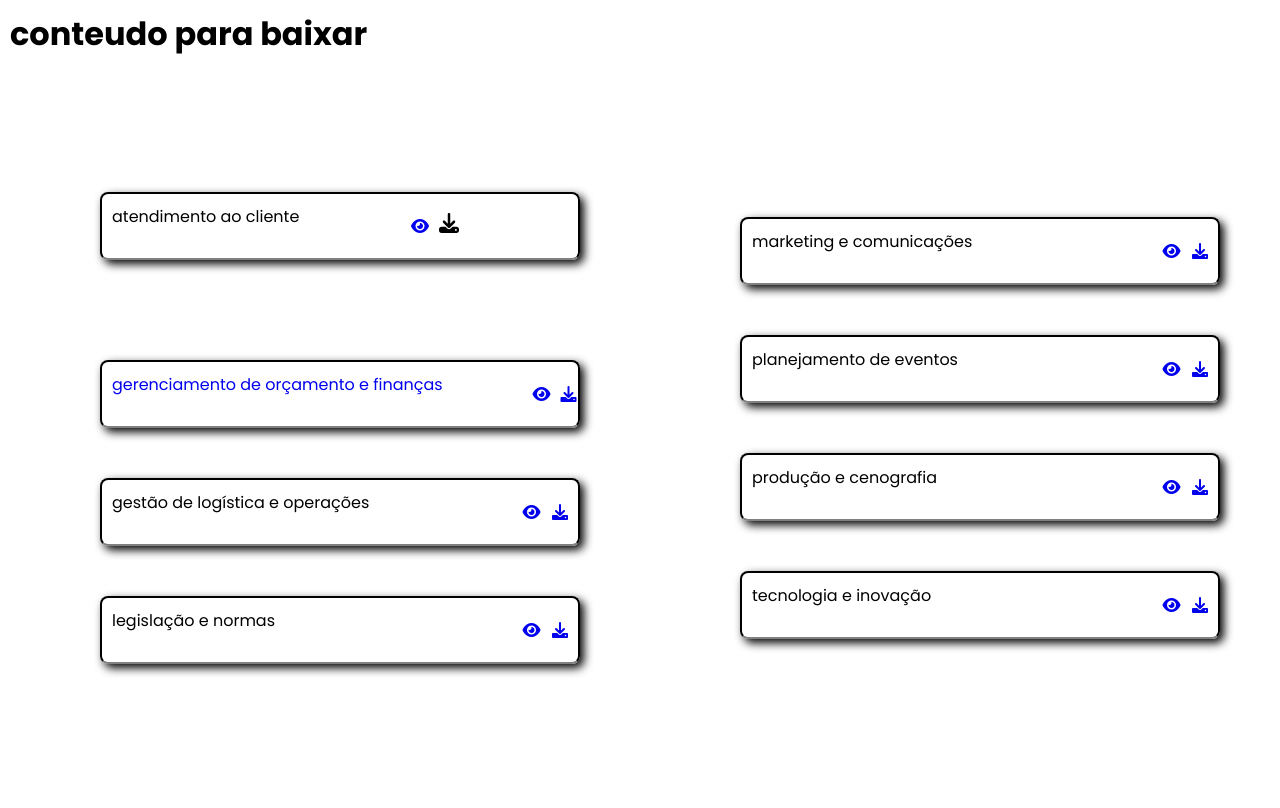
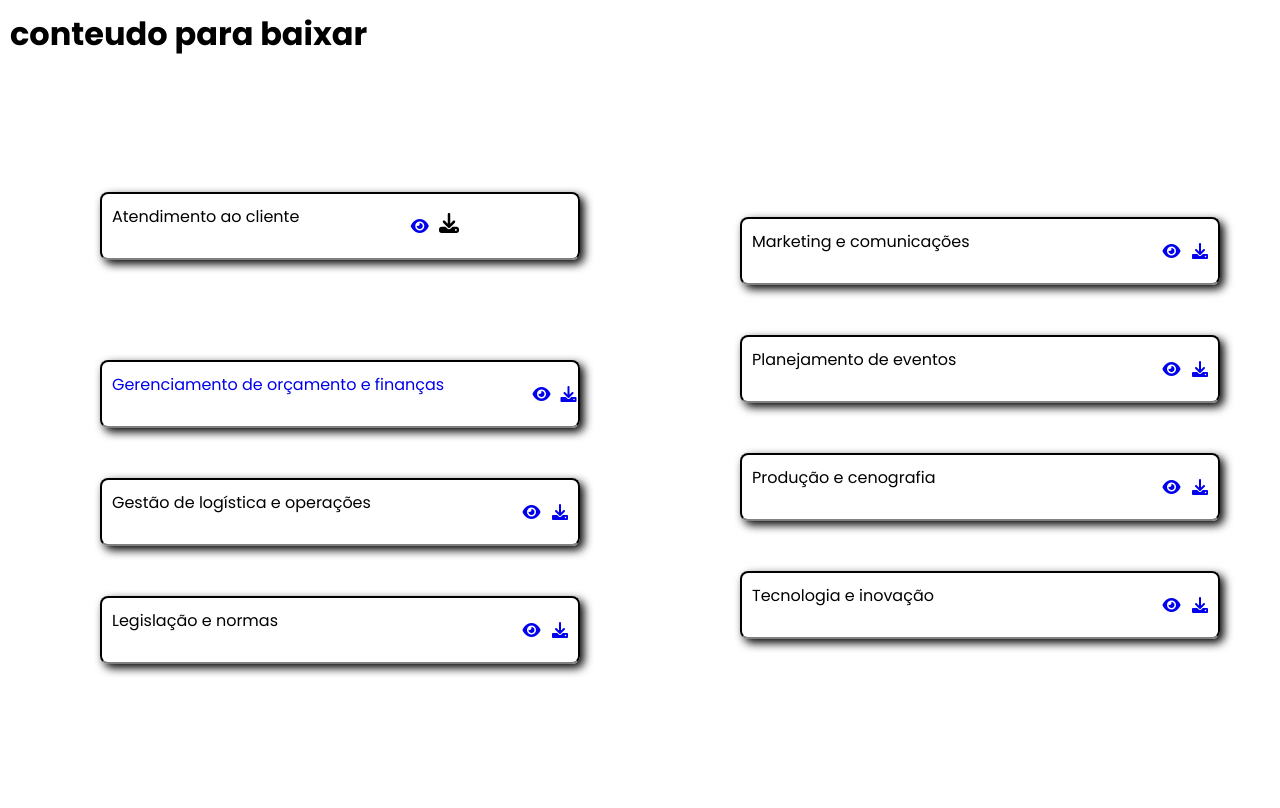
Before and after one commit to beecreep/SLA, a Flask app: page /eventos in a window 1280 px wide. Run offline with Flask 3, Linux system fonts and the light colour scheme.

Commit message:
nada demais

```diff
--- a/templates/materias.html/curso-sites/eventos.html
+++ b/templates/materias.html/curso-sites/eventos.html
@@ -14,7 +14,7 @@
 
     <div id="conteudo-materia">
         <div class="divisoria">
-            <div class="conteudo"><span>atendimento ao cliente</span>
+            <div class="conteudo"><span>Atendimento ao cliente</span>
                 <div class="icones">
                     <a href="/pdf/view/pdf-eventos/atendimento ao cliente.pdf"> <i class="fa-solid fa-eye"></i> </a>
                     <a href="/pdf/download/pdf-eventos/atendimento ao cliente.pdf" download="atendimento ao cliente.pdf">
@@ -22,21 +22,21 @@
 
                 </div>
             </div>
-            <div class="conteudo"><span>gerenciamento de orçamento e finanças</span>
+            <div class="conteudo"><span>Gerenciamento de orçamento e finanças</span>
                 <div class="icones">
                     <a href="/pdf/view/pdf-eventos/gerenciamento de orçamento e finanças.pdf"> <i class="fa-solid fa-eye"></i> </a>
                     <a href="/pdf/download/pdf-eventos/gerenciamento de orçamento e finanças.pdf" download="gerenciamento de orçamento e finanças.pdf">
                         <i class="fa-solid fa-download"></i> </a>
                 </div>
             </div>
-            <div class="conteudo"><span>gestão de logística e operações</span> <!-- Corrigido para "gestão" -->
+            <div class="conteudo"><span>Gestão de logística e operações</span> <!-- Corrigido para "gestão" -->
                 <div class="icones">
                     <a href="/pdf/view/pdf-eventos/gestao de logistica e operaçoes.pdf"> <i class="fa-solid fa-eye"></i> </a>
                     <a href="/pdf/download/pdf-eventos/gestao de logistica e operaçoes.pdf" download="gestao de logistica e operaçoes.pdf">
                         <i class="fa-solid fa-download"></i> </a>
                 </div>
             </div>
-            <div class="conteudo"><span>legislação e normas</span> <!-- Corrigido para "legislação" -->
+            <div class="conteudo"><span>Legislação e normas</span> <!-- Corrigido para "legislação" -->
                 <div class="icones">
                     <a href="/pdf/view/pdf-eventos/legislacao e normas.pdf"> <i class="fa-solid fa-eye"></i> </a>
                     <a href="/pdf/download/pdf-eventos/legislacao e normas.pdf" download="legislacao e normas.pdf">
@@ -46,28 +46,28 @@
         </div>
 
         <div class="divisoria">
-            <div class="conteudo"><span>marketing e comunicações</span> <!-- Corrigido para "comunicações" -->
+            <div class="conteudo"><span>Marketing e comunicações</span> <!-- Corrigido para "comunicações" -->
                 <div class="icones">
                     <a href="/pdf/view/pdf-eventos/marketing e comunicacoes.pdf"> <i class="fa-solid fa-eye"></i> </a>
                     <a href="/pdf/download/pdf-eventos/marketing e comunicacoes.pdf" download="marketing e comunicacoes.pdf">
                         <i class="fa-solid fa-download"></i> </a>
                 </div>
             </div>
-            <div class="conteudo"><span>planejamento de eventos</span> <!-- Corrigido para "planejamento de eventos" -->
+            <div class="conteudo"><span>Planejamento de eventos</span> <!-- Corrigido para "planejamento de eventos" -->
                 <div class="icones">
                     <a href="/pdf/view/pdf-eventos/planejamento-eventos.pdf"> <i class="fa-solid fa-eye"></i> </a>
                     <a href="/pdf/download/pdf-eventos/planejamento-eventos.pdf" download="planejamento-eventos.pdf">
                         <i class="fa-solid fa-download"></i> </a>
                 </div>
             </div>
-            <div class="conteudo"><span>produção e cenografia</span> <!-- Corrigido para "produção" -->
+            <div class="conteudo"><span>Produção e cenografia</span> <!-- Corrigido para "produção" -->
                 <div class="icones">
                     <a href="/pdf/view/pdf-eventos/producao e cenografia.pdf"> <i class="fa-solid fa-eye"></i> </a>
                     <a href="/pdf/download/pdf-eventos/producao e cenografia.pdf" download="producao e cenografia.pdf">
                         <i class="fa-solid fa-download"></i> </a>
                 </div>
             </div>
-            <div class="conteudo"><span>tecnologia e inovação</span> <!-- Corrigido para "inovação" -->
+            <div class="conteudo"><span>Tecnologia e inovação</span> <!-- Corrigido para "inovação" -->
                 <div class="icones">
                     <a href="/pdf/view/pdf-eventos/tecnologia e inovacao.pdf"> <i class="fa-solid fa-eye"></i> </a>
                     <a href="/pdf/download/pdf-eventos/tecnologia e inovacao.pdf" download="tecnologia e inovacao.pdf">
```
Also changed, not shown: instance/usuarios.db.
